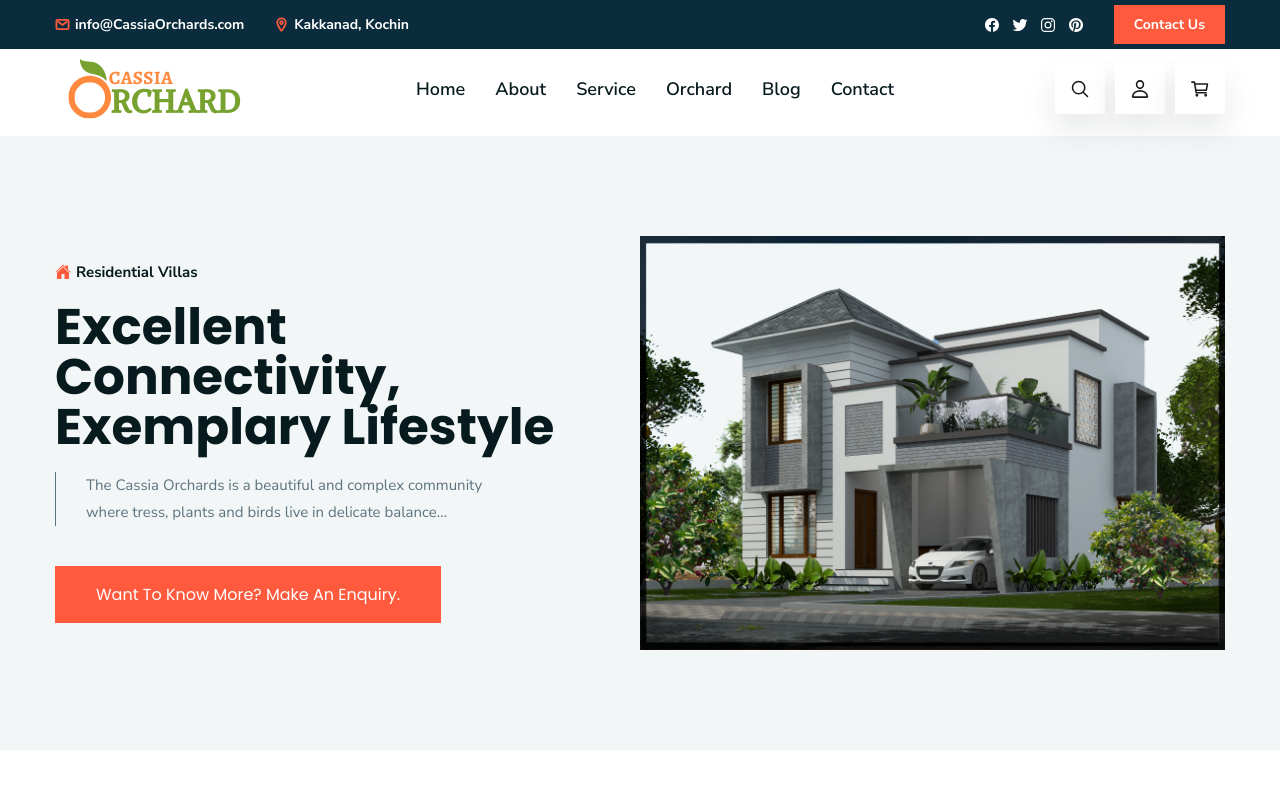
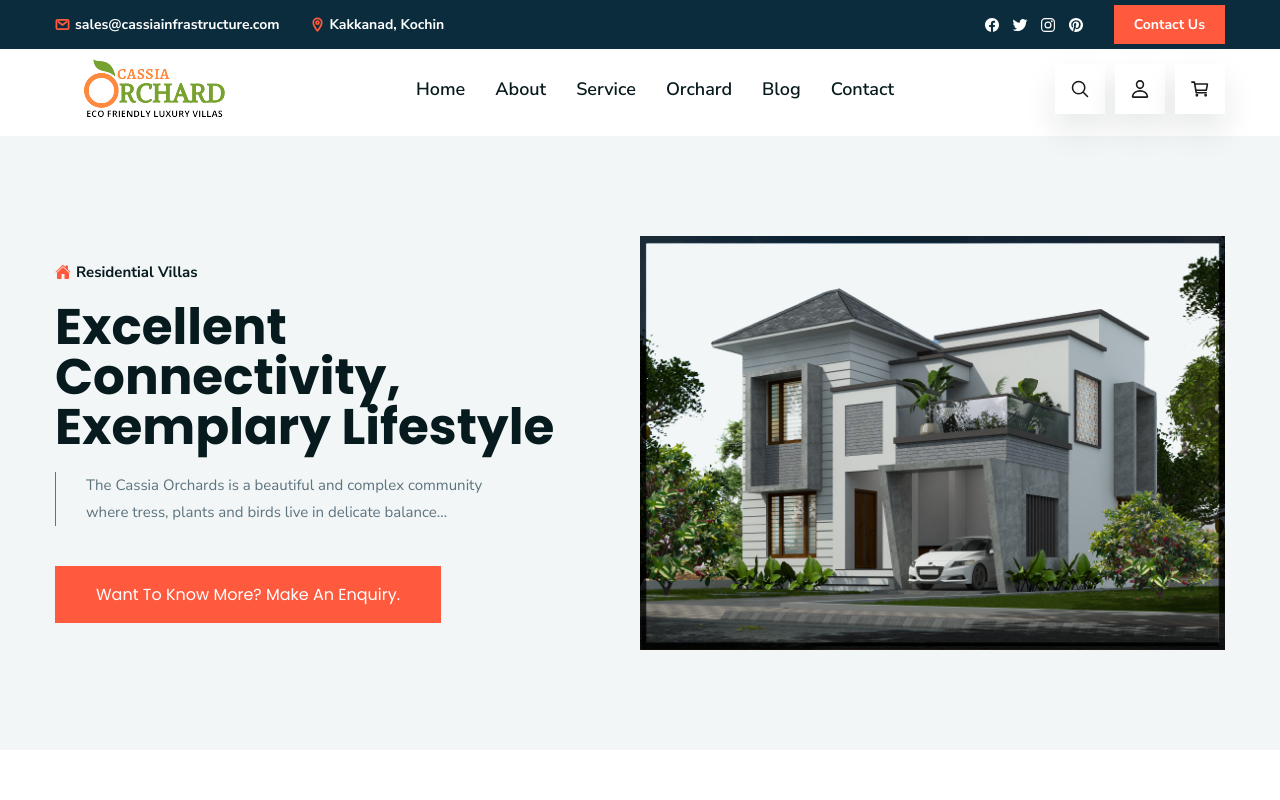
Before and after one commit to Anchaljaiswal1/Cassia-Orchards, a plain HTML site: page orchards.html in a window 1280 px wide. Shown: the top 800 px of the page. Drawn offline with nearby package versions, Linux system fonts and the light colour scheme.

Commit message:
added logo

```diff
--- a/orchards.html
+++ b/orchards.html
@@ -43,10 +43,10 @@
         <ul class="header-top-list">
 
           <li>
-            <a href="mailto:info@CassiaOrchards.com" class="header-top-link">
+            <a href="mailto:sales@cassiainfrastructure.com" class="header-top-link">
               <ion-icon name="mail-outline"></ion-icon>
 
-              <span>info@CassiaOrchards.com</span>
+              <span>sales@cassiainfrastructure.com</span>
             </a>
           </li>
 
@@ -99,7 +99,7 @@
       <div class="container">
 
         <a href="#" class="logo">
-          <img src="./assets/images/logo-orchard.png" alt="CassiaOrchards logo">
+          <img src="./assets/images/orchard-logo.png" alt="CassiaOrchards logo">
         </a>
 
         <nav class="navbar" data-navbar>
@@ -107,7 +107,7 @@
           <div class="navbar-top">
 
             <a href="#" class="logo">
-              <img src="./assets/images/logo-orchard.png" alt="CassiaOrchards logo">
+              <img src="./assets/images/orchard-logo.png" alt="CassiaOrchards logo">
             </a>
 
             <button class="nav-close-btn" data-nav-close-btn aria-label="Close Menu">
@@ -1304,7 +1304,7 @@
         <div class="footer-brand">
 
           <a href="#" class="logo">
-            <img src="./assets/images/logo-orchard.png" alt="Cassia Infrastructure logo" height="250px">
+            <img src="./assets/images/orchard-logo-dark.png" alt="Cassia Infrastructure logo" height="80px">
           </a>
 
           <p class="section-text">
```
Also changed, not shown: contact.html (+2 -2 lines), assets/images/orchard-logo-dark.png (added), assets/images/orchard-logo.png (added).
